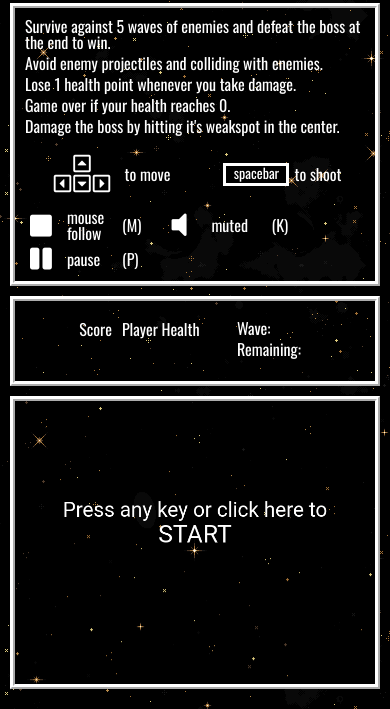
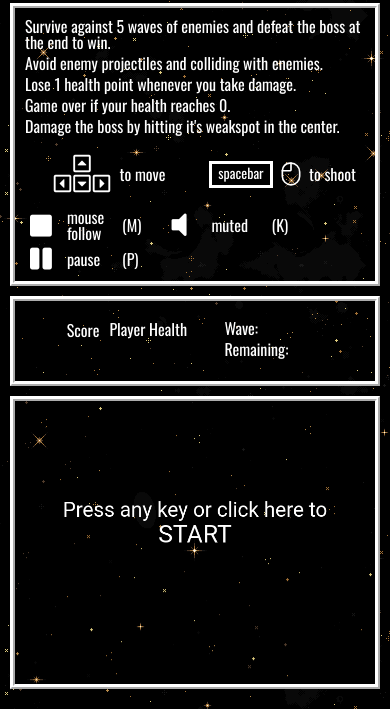
Before and after one commit to fk652/Galactic-Defender, a website built with webpack: page index.html in a window 390 px wide. Shown: the part 135-844 px from the top of the page. Built offline with nearby package versions, Linux system fonts and the light colour scheme.

Commit message:
update control instructions

```diff
--- a/index.html
+++ b/index.html
@@ -148,6 +148,7 @@
           <div class="keys-container">
             <div class="keys-icon">
               <p class="spacebar">spacebar</p>
+              <svg class="mouse-click" stroke-width="1.5" viewBox="0 0 24 24" fill="none" xmlns="http://www.w3.org/2000/svg"> <path d="M20 10V14C20 18.4183 16.4183 22 12 22C7.58172 22 4 18.4183 4 14V9C4 5.13401 7.13401 2 11 2H12C16.4183 2 20 5.58172 20 10Z" stroke="currentColor" stroke-linecap="round"/> <path d="M12 2V8.4C12 8.73137 11.7314 9 11.4 9H4" stroke="currentColor" stroke-linecap="round"/> </svg>
             </div>
             <p class="keys-text">to shoot</p>
           </div>
--- a/src/styles/main-container.scss
+++ b/src/styles/main-container.scss
@@ -150,8 +150,9 @@ $icon-background-color: black;
         .keys-icon {
           display: flex;
           justify-content: center;
-          flex-basis: 55%;
-          margin-right: 15px;
+          align-items: center;
+          flex-basis: 80%;
+          margin-right: 5px;
 
           .arrow-icons {
             display: flex;
@@ -162,11 +163,21 @@ $icon-background-color: black;
 
           .spacebar {
             border: 3px solid $main-color;
-            padding-bottom: 6px;
-            width: 80px;
+            padding: 0 4px 4px 4px;
+            width: 70px;
+            height: 22px;
             text-align: center;
-            font-size: 20px;
+            font-size: 18px;
             background-color: $icon-background-color;
+            display: flex;
+            align-items: center;
+            justify-content: center;
+            margin-right: 5px;
+            margin-left: 10px;
+          }
+
+          .mouse-click {
+            width: 30px;
           }
         }
 
@@ -234,7 +245,7 @@ $icon-background-color: black;
       #player-health-bar {
         display: flex;
         align-content: flex-start;
-        min-height: 20px;
+        min-height: 26px;
 
         .player-health-point {
           width: 10px;
@@ -262,7 +273,7 @@ $icon-background-color: black;
         justify-content: center;
         align-content: flex-start;
         // flex-wrap: wrap;
-        min-height: 30px;
+        min-height: 36px;
 
         .boss-health-point {
           width: 15px;
@@ -288,6 +299,8 @@ $icon-background-color: black;
         justify-content: space-around;
         margin-left: 10px;
         margin-top: 4px;
+        min-width: 25px;
+
         span:first-child {
           margin-bottom: 5px;
         }
--- a/src/styles/media-1250px.scss
+++ b/src/styles/media-1250px.scss
@@ -77,6 +77,10 @@
 
           .keys-icon {
             flex-basis: auto;
+
+            .spacebar {
+              margin-left: 0;
+            }
           }
 
           .keys-text {
@@ -148,11 +152,11 @@
         align-items: start;
 
         p {
-          margin-bottom: 10px;
+          margin-bottom: 8px;
         }
 
         #score {
-          min-height: 14px;
+          min-height: 24px;
         }
       }
 
@@ -163,7 +167,7 @@
         width: 155px;
 
         #player-health-bar{
-          min-height: 15px;
+          min-height: 21px;
 
           .player-health-point {
             height: 15px;
--- a/src/styles/media-480px.scss
+++ b/src/styles/media-480px.scss
@@ -30,6 +30,7 @@
             .arrow-icons {
               justify-content: center;
               align-items: center;
+              width: 65px;
 
               i:nth-of-type(3) {
                 margin: 0 2px;
@@ -37,9 +38,14 @@
             }
 
             .spacebar {
-              width: 60px;
+              width: 50px;
+              height: 18px;
               font-size: 14px;
               padding-bottom: 3px;
+            }
+
+            .mouse-click {
+              width: 26px;
             }
           }
 
```
Also changed, not shown: dist/main.css.
